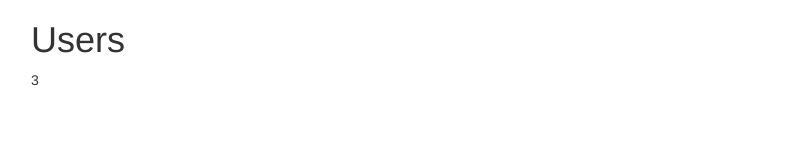
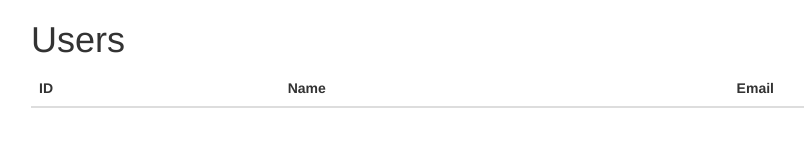
Before and after one commit to gustavodemari/simple-crud-angular, a plain HTML site: page index.html in a window 1280 px wide. Shown: the whole page, without its empty margins (39-843 px from the left). Drawn offline with Linux system fonts and the light colour scheme.

Commit message:
adding table to show users

```diff
--- a/index.html
+++ b/index.html
@@ -7,9 +7,17 @@
   <body>
     <div class="container">
       <div class="row">
-        <div class="col-md-12" ng-controller="userController">
+        <div class="col-md-12" ng-controller="userController as user">
           <h1>Users</h1>
-          {{ 1+2 }}
+          <table class="table">
+            <thead>
+              <tr>
+                <th>ID</th>
+                <th>Name</th>
+                <th>Email</th>
+              </tr>
+            </thead>
+          </table>
         </div>
       </div>
     </div>
```
